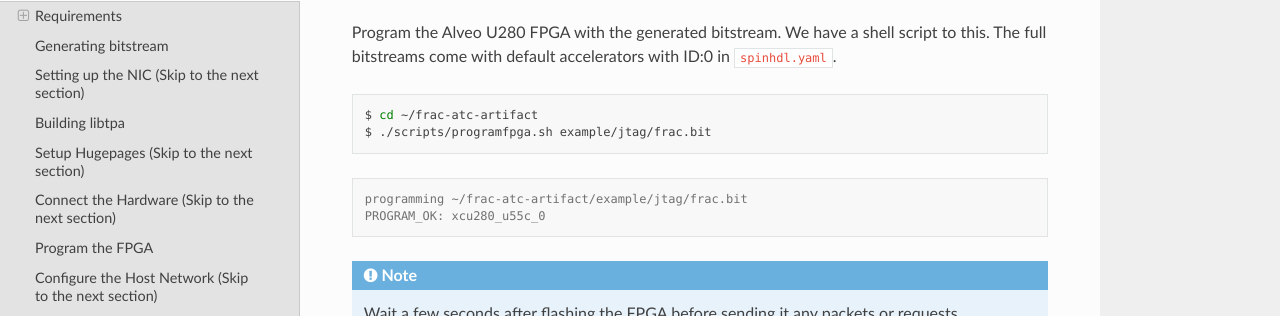
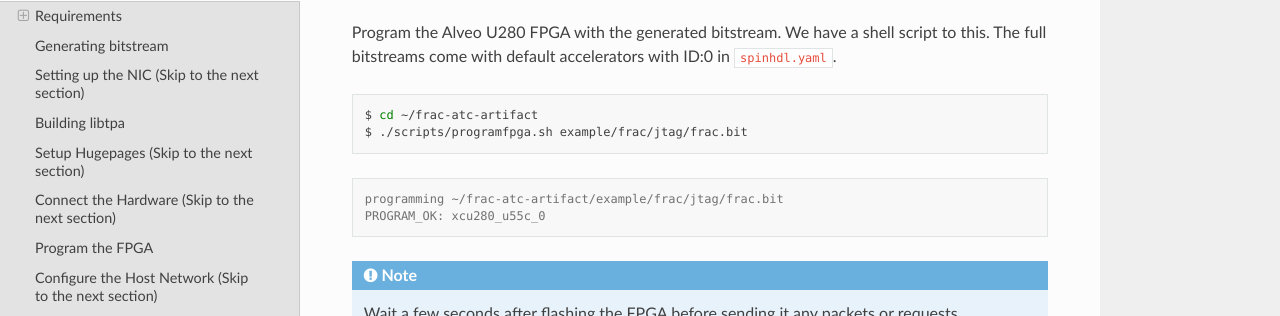
Before and after one commit to accl-kaust/frac-atc-artifact, a Sphinx documentation site: the page built from docs/quick-start.rst, in a window 1280 px wide and 900 px high, scrolled down 2369 px. Shown: the part 135-451 px from the top of the window. Built offline with Sphinx 7.4.7 and the Read the Docs theme 3.1.0, drawn with Linux system fonts in a browser that asks for light colours; some of the changed text lies outside the part shown.

Commit message:
docs fix

```diff
--- a/docs/adding-an-accelerator.rst
+++ b/docs/adding-an-accelerator.rst
@@ -372,7 +372,7 @@
 
 .. code-block:: sh
 
-   $ go run ./scripts/reconfslots.go -slot 0 -chunk-size 256 -hbm-addr 0x10004000 -query-status out/icap/c00_f08.bin
+   $ go run ./scripts/reconfslots.go -slot 0 -chunk-size 256 -hbm-addr 0x10004000 -query-status out/icap/c00_f50.bin
 
 4. Send a request again to see the change
 
--- a/docs/quick-start.rst
+++ b/docs/quick-start.rst
@@ -114,11 +114,11 @@
 .. code-block:: sh
 
    $ cd ~/frac-atc-artifact
-   $ ./scripts/programfpga.sh example/jtag/frac.bit
+   $ ./scripts/programfpga.sh example/frac/jtag/frac.bit
 
 .. code-block:: output
 
-   programming ~/frac-atc-artifact/example/jtag/frac.bit
+   programming ~/frac-atc-artifact/example/frac/jtag/frac.bit
    PROGRAM_OK: xcu280_u55c_0
 
 .. note::
@@ -202,7 +202,7 @@
 
    $ cd ~/frac-atc-artifact
    $ go run ./scripts/reconfslots.go -slot 1 -chunk-size 256 \
-            -hbm-addr 0x10004000 -query-status example/icap/c01_f03.bin
+            -hbm-addr 0x10004000 -query-status example/frac/icap/c01_f03.bin
 
 Then try sending packets and it should change the response.
 
@@ -211,7 +211,7 @@
 .. code-block:: sh
 
    $ go run ./scripts/reconfslots.go -slot 1 -chunk-size 256 \
-            -hbm-addr 0x10004000 -query-status example/icap/c01_f09.bin
+            -hbm-addr 0x10004000 -query-status example/frac/icap/c01_f09.bin
 
 
 .. code-block:: sh
```
Also changed, not shown: other parts of docs/adding-an-accelerator.rst (+1 -1 lines).
